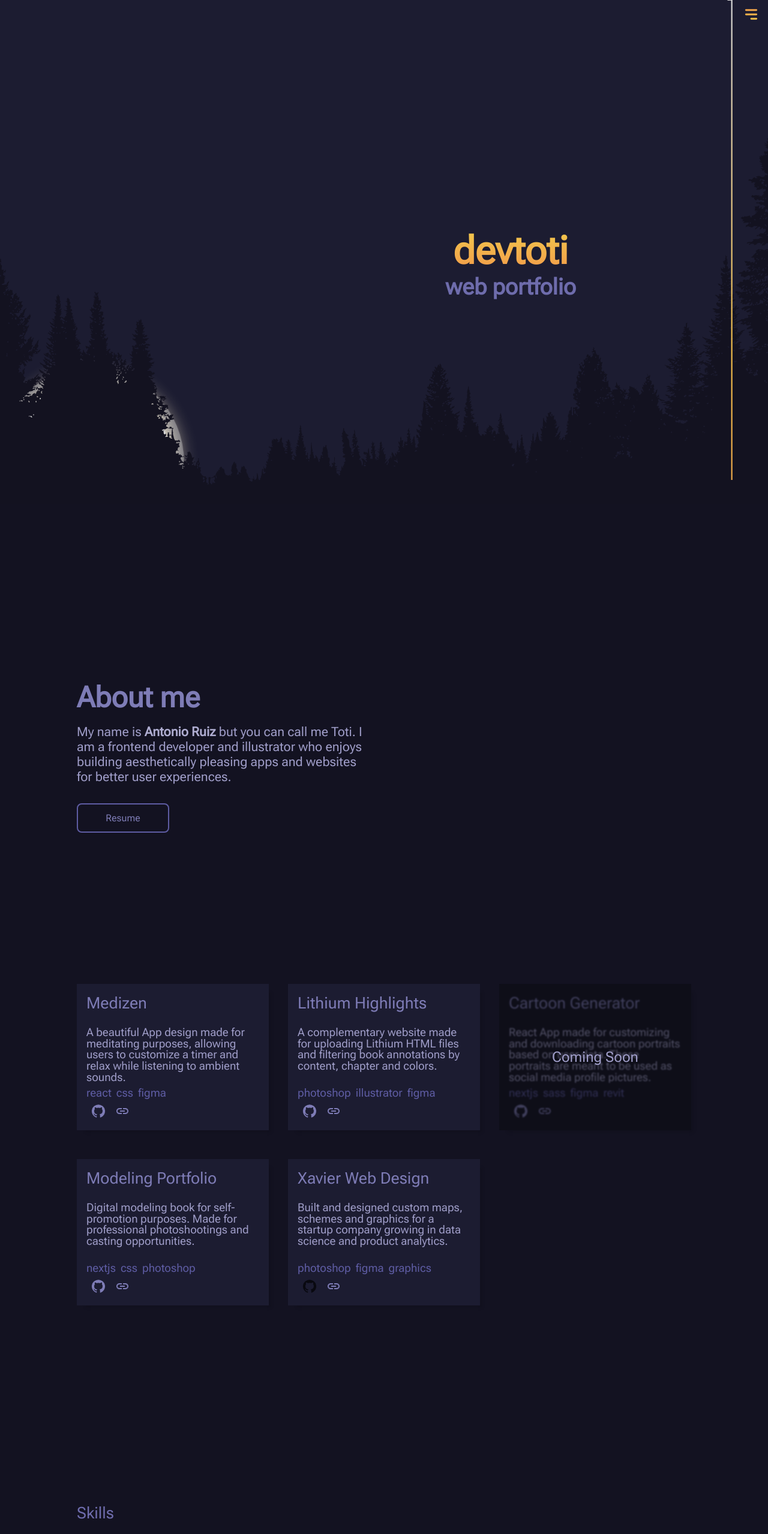
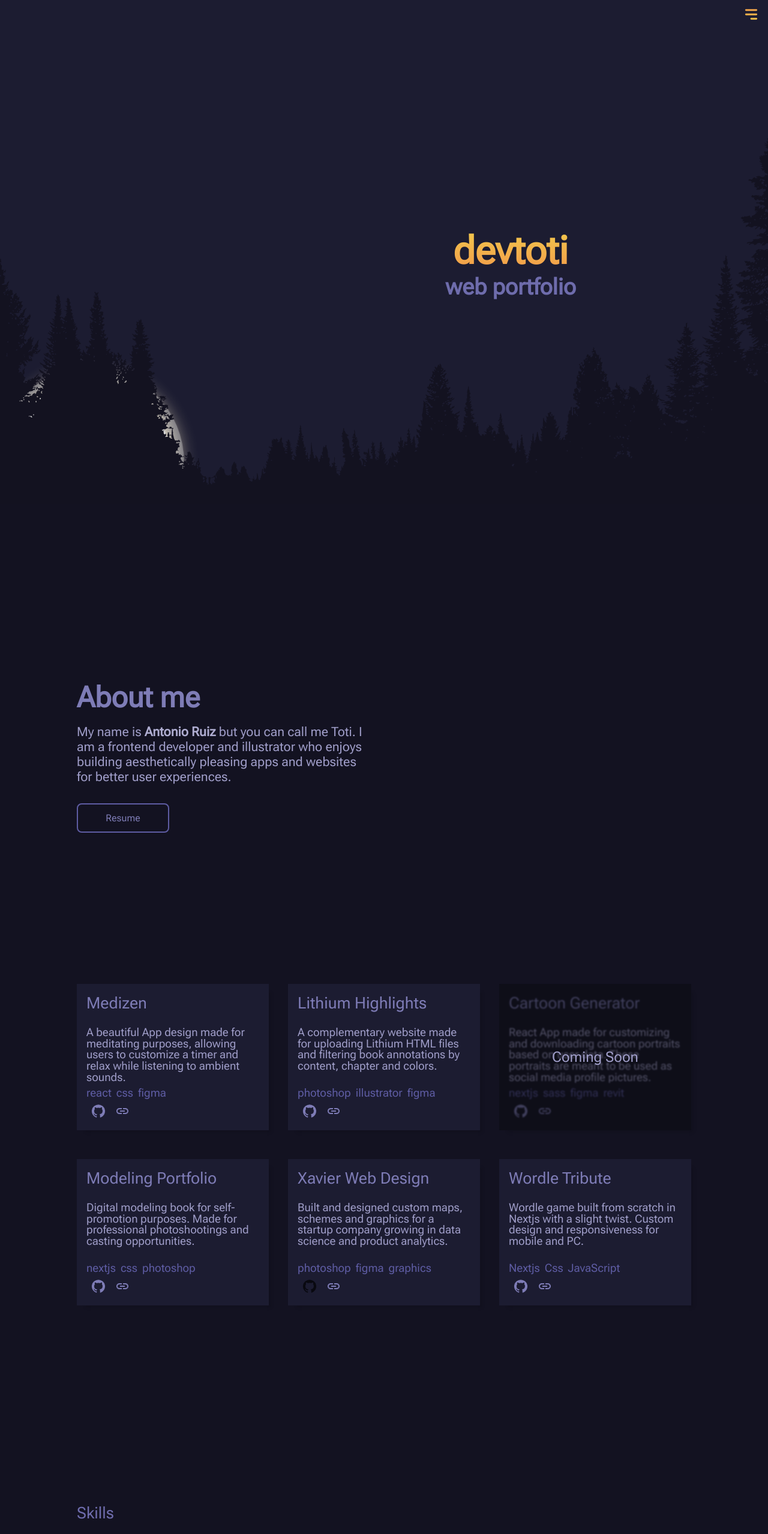
Before and after one commit to devtoti/devtoti, a Next.js app: page / in a window 1280 px wide. Shown: the top 2557 px of the page at 60% size. Built offline with nearby package versions, Linux system fonts and the light colour scheme.

Commit message:
Add Wordle project as a Card

```diff
--- a/pages/components/Projects.js
+++ b/pages/components/Projects.js
@@ -20,6 +20,9 @@ const webIllustrationsLabels = [
 ]
 const xavierLabels = [
   "photoshop", "figma", "graphics"
+]
+const wordleLabels = [
+  "Nextjs", "Css", "JavaScript"
 ]
 
 
@@ -89,6 +92,15 @@ export default function Projects(props) {
           repo="xavier"
           id="5"
         />
+        <ProjectCard
+          name="Wordle Tribute"
+          description="Wordle game built from scratch in Nextjs with a slight twist. Custom design and responsiveness for mobile and PC."
+          img={medizenImg}
+          labels={wordleLabels}
+          url="https://wordle-izwzssqqy-devtoti.vercel.app/"
+          repo="wordle"
+          id="6"
+        />
 
       </div>
     </>
--- a/pages/components/projectCard.js
+++ b/pages/components/projectCard.js
@@ -28,7 +28,7 @@ export default function ProjectCard(props, { lbls }) {
     useEffect(() => {
         setNewLabel(labels)
         // console.log(labels)
-    }, [])
+    }, [labels])
 
     const displayLables = labels => {
         // console.log(labels)
--- a/pages/index.js
+++ b/pages/index.js
@@ -43,63 +43,33 @@ export default function Home() {
     setWinHeight(windowHeight);
   }, [])
 
-  // const pathLength = async () => {
-  //   const currPathLength = await pathRef.current?.getTotalLength();
-  //   setCurrPathLength(currPathLength)
-  //   return currPathLength
-  // }
-  // pathLength();
 
-  // window.addEventListener('scroll', () => {
-  //   let scrollPercentage = (document.documentElement.scrollTop + document.body.scrollTop) / (document.documentElement.scrollHeight - document.documentElement.clientHeight);
-  //   let drawLength = currPathLength * scrollPercentage;
-  //   let strokeOffset = currPathLength - drawLength;
-  //   const results = [scrollPercentage, strokeOffset, drawLength];
-  //   console.log(strokeOffset)
-  //   return results
-  // })
+  // //scroll animation *now disabled
+//   useEffect(() => {
+//     console.log(currPathLength)
+//     let pathLength = pathRef.current?.getTotalLength()
+//     setCurrPathLength(pathLength)
 
+//     const handleScroll = () => {
+//       let pathLength = pathRef.current.getTotalLength()
+//       setCurrPathLength(pathLength)
+//       console.log(currPathLength)
+//       // debugger;
 
-  useEffect(() => {
-    // console.log(pathRef.current.style)
-    // console.log(pathRef.current.style.strokeDashoffset)
+//       let scrollPercentage = (document.documentElement.scrollTop + document.body.scrollTop) / (document.documentElement.scrollHeight - document.documentElement.clientHeight);
 
-    console.log(currPathLength)
-    let pathLength = pathRef.current.getTotalLength()
-    setCurrPathLength(pathLength)
+//       let drawLength = pathLength * scrollPercentage;
 
-    const handleScroll = () => {
-      let pathLength = pathRef.current.getTotalLength()
-      setCurrPathLength(pathLength)
-      console.log(currPathLength)
-      // debugger;
+//       let strokeOffset = pathLength - drawLength;
 
-      let scrollPercentage = (document.documentElement.scrollTop + document.body.scrollTop) / (document.documentElement.scrollHeight - document.documentElement.clientHeight);
+//       setCurrStrokeOffset(strokeOffset)
+//       const results = [scrollPercentage, strokeOffset, drawLength];
 
-      let drawLength = pathLength * scrollPercentage;
+//     }
 
-      let strokeOffset = pathLength - drawLength;
-
-      setCurrStrokeOffset(strokeOffset)
-      const results = [scrollPercentage, strokeOffset, drawLength];
-      // console.log(scrollPercentage.toFixed(2))
-      // console.log(currPathLength2)
-      // return results
-    }
-
-    window.addEventListener('scroll', handleScroll);
-    return () => window.removeEventListener('scroll', handleScroll)
-  }, [])
-
-  // window.addEventListener('scroll', handleScroll);
-
-  // const handleScroll = () => {
-  //   let scrollPercentage = (document.documentElement.scrollTop + document.body.scrollTop) / (document.documentElement.scrollHeight - document.documentElement.clientHeight);
-  //   let drawLength = currPathLength * scrollPercentage;
-  //   pathRef.style.strokeDashoffset = currPathLength - drawLength;
-  // }
-
-  // return () => window.removeEventListener('scroll', handleScroll)
+//     window.addEventListener('scroll', handleScroll);
+//     return () => window.removeEventListener('scroll', handleScroll)
+//   }, [currPathLength])
 
 
 
@@ -114,10 +84,10 @@ export default function Home() {
               />
               <defs>
                 <linearGradient id="paint0_linear_56_44" x1="16.5" y1="0" x2="16.5" y2="3700" gradientUnits="userSpaceOnUse">
-                  <stop stop-color="#F2994A" />
-                  <stop offset="0.0001" stop-color="#D9D9D9" />
-                  <stop offset="0.723958" stop-color="#F2BE4B" />
-                  <stop offset="1" stop-color="#F2AC4B" />
+                  <stop stopColorolor="#F2994A" />
+                  <stop offset="0.0001" stopColorolor="#D9D9D9" />
+                  <stop offset="0.723958" stopColorolor="#F2BE4B" />
+                  <stop offset="1" stopColorolor="#F2AC4B" />
                 </linearGradient>
               </defs>
               </svg>
@@ -133,16 +103,16 @@ export default function Home() {
         <Head>
           <title>Devtoti Portfolio</title>
           <meta name="description" content="Generated by create next app" />
-          <head>
+
             <link rel="icon" href="/favicon.ico" />
             <link rel="preconnect" href="https://fonts.googleapis.com" />
             <link rel="preconnect" href="https://fonts.gstatic.com" crossOrigin="true" />
             <link href="https://fonts.googleapis.com/css2?family=Roboto+Flex:opsz@8..144&display=swap" rel="stylesheet" />
 
-          </head>
+
         </Head>
         <Navbar />
-    <SvgPath/>
+    {/* <SvgPath/> */}
         <section>
 
           <Cover />
--- a/styles/projects.module.scss
+++ b/styles/projects.module.scss
@@ -116,7 +116,7 @@
         z-index: 2;
         // outline: 2px solid #F2994A;
         box-shadow: 9px 9px 5px -5px rgba(0, 0, 0, 0.1), inset 11px 11px 7px -8px #ffff;
-
+        // height: clamp(a 200px + 10vh, 500px);
 
         &::before {
             content: '';
```
